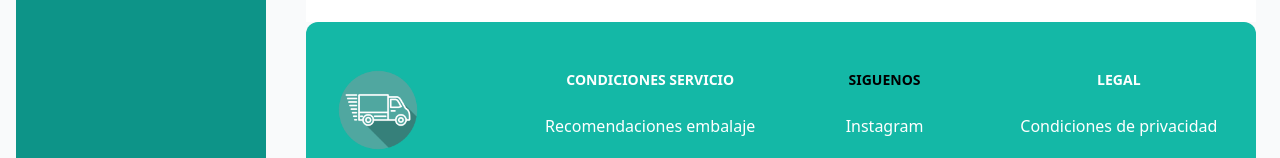
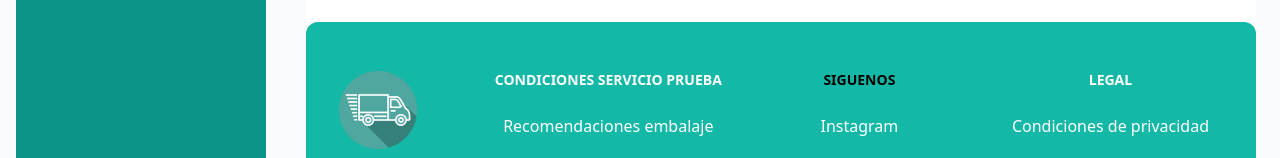
Before and after one commit to JbastianH/front-despacho-innovatech, a React (Vite) app: page / in a window 1280 px wide. Shown: the part 504-662 px from the top of the page. Built offline with nearby package versions, Linux system fonts and the light colour scheme.

Commit message:
cambio de prueba

```diff
--- a/src/componentes/Layouts/Footer.jsx
+++ b/src/componentes/Layouts/Footer.jsx
@@ -16,7 +16,7 @@ function Footer() {
           <div className="grid grid-cols-2 gap-8 sm:gap-6 sm:grid-cols-3">
             <div>
               <h2 className="mb-6 text-sm font-semibold text-white uppercase dark:text-white">
-                Condiciones servicio
+                Condiciones servicio prueba
               </h2>
               <ul className="text-white font-medium">
                 <li className="mb-4">
```
